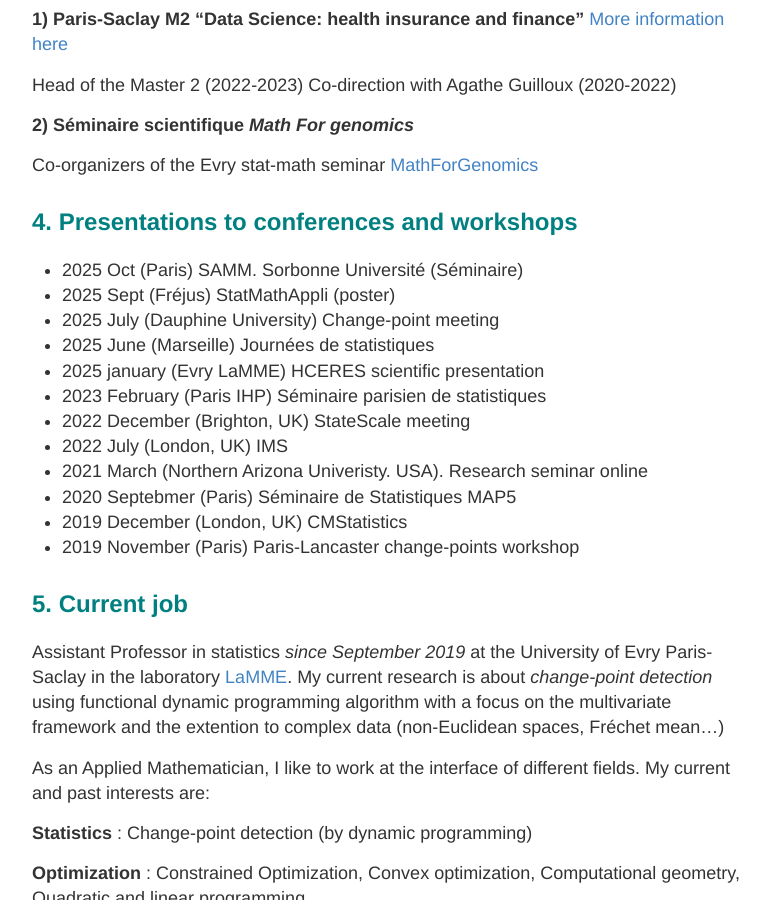
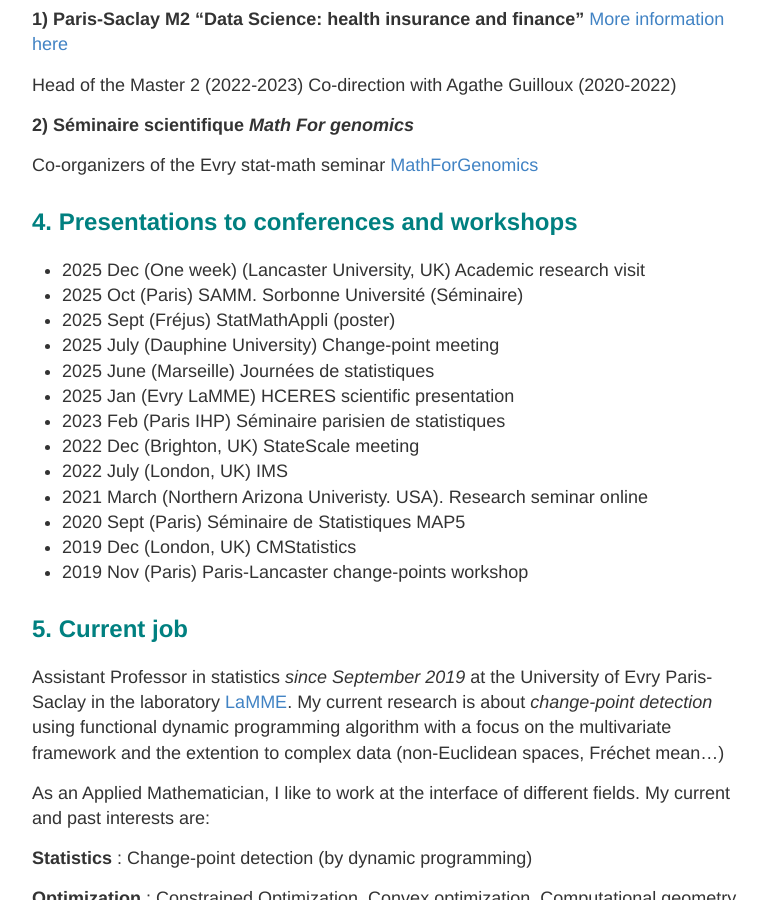
Before and after one commit to vincentrunge/vincentrunge.github.io, a Jekyll site: the page built from About.md, in a window 1280 px wide and 900 px high, scrolled down 2786 px. Shown: the whole window, without its empty margins (248-1018 px from the left). Built offline with Jekyll 4.4.1, drawn with Linux system fonts in a browser that asks for light colours.

Commit message:
Update About.md

```diff
--- a/About.md
+++ b/About.md
@@ -122,18 +122,19 @@ Co-organizers of the Evry stat-math seminar [MathForGenomics](https://mathforgen
 
 ## <span style="color:teal;"> 4. Presentations to conferences and workshops </span>
 
+- 2025 Dec (One week) (Lancaster University, UK) Academic research visit
 - 2025 Oct (Paris) SAMM. Sorbonne Université (Séminaire)
 - 2025 Sept (Fréjus) StatMathAppli (poster)
 - 2025 July (Dauphine University) Change-point meeting
 - 2025 June (Marseille) Journées de statistiques
-- 2025 january (Evry LaMME) HCERES scientific presentation
-- 2023 February (Paris IHP) Séminaire parisien de statistiques
-- 2022 December (Brighton, UK) StateScale meeting
+- 2025 Jan (Evry LaMME) HCERES scientific presentation
+- 2023 Feb (Paris IHP) Séminaire parisien de statistiques
+- 2022 Dec (Brighton, UK) StateScale meeting
 - 2022 July (London, UK) IMS
 - 2021 March (Northern Arizona Univeristy. USA). Research seminar online
-- 2020 Septebmer (Paris) Séminaire de Statistiques MAP5
-- 2019 December (London, UK) CMStatistics
-- 2019 November (Paris) Paris-Lancaster change-points workshop
+- 2020 Sept (Paris) Séminaire de Statistiques MAP5
+- 2019 Dec (London, UK) CMStatistics
+- 2019 Nov (Paris) Paris-Lancaster change-points workshop
 
 ## <span style="color:teal;"> 5. Current job </span>
 
```
